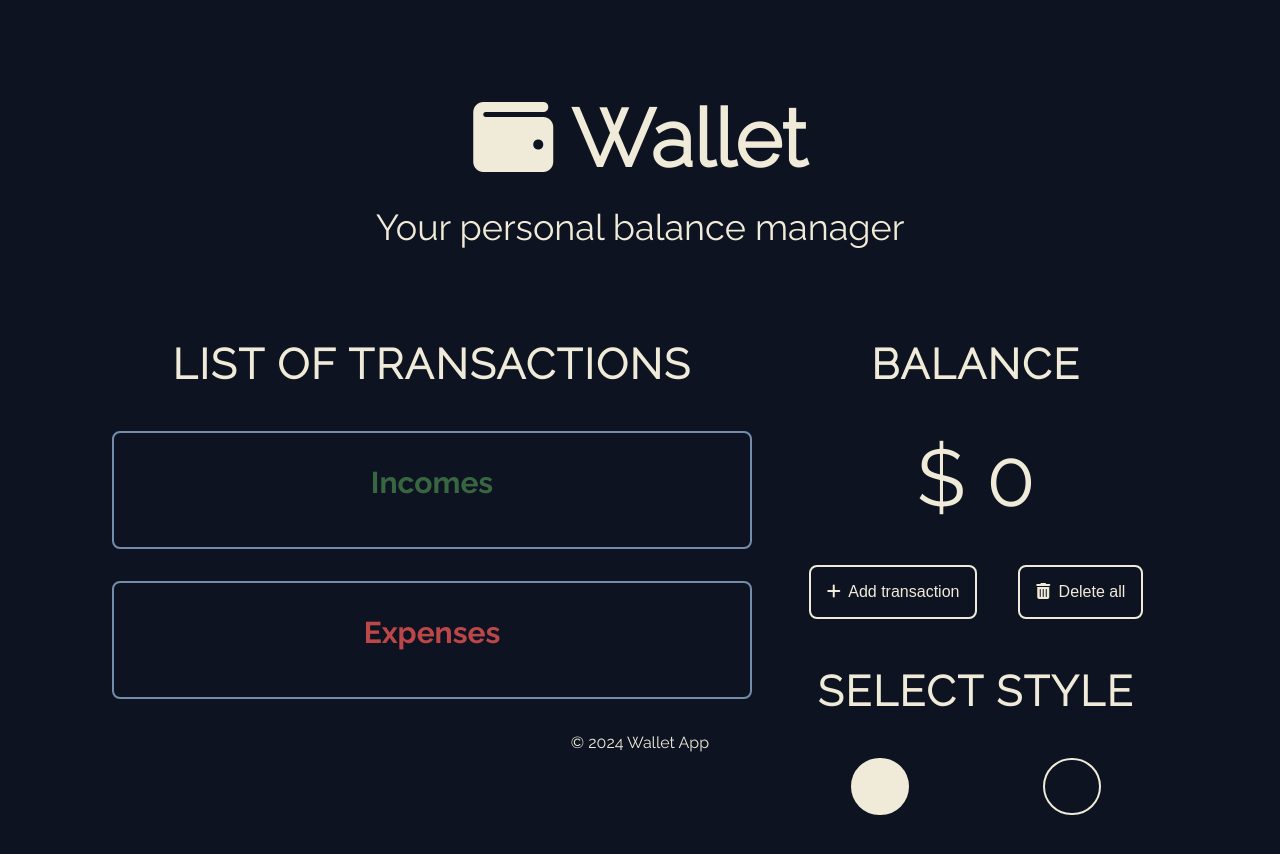
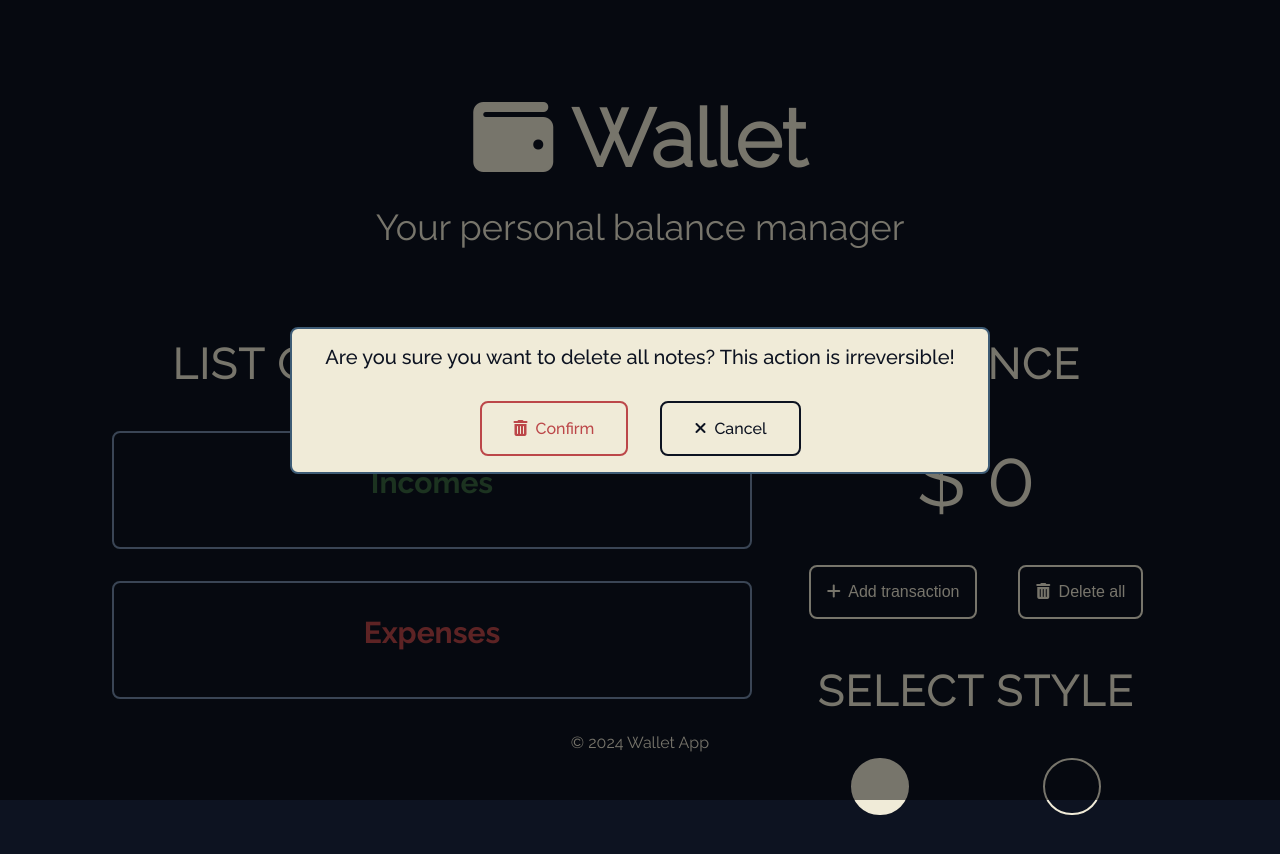
Before and after one commit to wojtekpirog/E-wallet_App_Sass_JavaScript_Responsive, a plain HTML site: page index.html in a window 1280 px wide. Drawn offline with Linux system fonts and the light colour scheme.

Commit message:
Create a modal with a question for confirmation

```diff
--- a/index.html
+++ b/index.html
@@ -164,6 +164,23 @@
     </div>
     <!-- Income amount -->
   </template>
+  <!-- Modal with confirmation message -->
+  <div class="confirmation-modal confirmation-modal__shadow">
+    <!-- Modal shadow -->
+    <div class="confirmation-modal__content">
+      <!-- Modal content -->
+      <p class="confirmation-modal__text">Are you sure you want to delete all notes? This action is irreversible!</p>
+      <!-- Modal buttons -->
+      <div class="confirmation-modal__buttons">
+        <button type="button" class="confirmation-modal__button confirmation-modal__button--confirm"><i class="fa-solid fa-trash-alt"></i> Confirm</button>
+        <button type="button" class="confirmation-modal__button confirmation-modal__button--cancel"><i class="fa-solid fa-xmark"></i> Cancel</button>
+      </div>
+      <!-- Modal buttons -->
+      <!-- Modal content -->
+    </div>
+    <!-- Modal shadow -->
+  </div>
+  <!-- Modal with confirmation message -->
   <!-- Transactions item template -->
   <script src="./js/script.js"></script>
 </body>
--- /dev/null
+++ b/scss/components/_confirmation-modal.scss
@@ -0,0 +1,79 @@
+@use "../utilities/" as utils;
+
+.confirmation-modal {
+  @include utils.flexLayout(column, center, center);
+  position: absolute;
+  top: 0;
+  left: 0;
+  width: 100%;
+  height: 100%;
+
+  &__shadow {
+    background-color: utils.$modalShadow;
+  }
+
+  &__content {
+    @include utils.flexLayout(column, center, center);
+    width: 90%;
+    max-width: 700px;
+    gap: 2em;
+    padding: 1em;
+    border-radius: 8px;
+    background-color: utils.$lightColor;
+    color: utils.$darkColor;
+    border: 2px solid utils.$secondColor;
+  }
+
+  &__text {
+    font-size: 2rem;
+    text-align: center;
+    font-family: var(--medium-font);
+  }
+
+  &__buttons {
+    @include utils.flexLayout(row, center, center);
+    gap: 2em;
+  }
+
+  &__button {
+    padding: 1em 2em;
+    border: 2px solid;
+    border-radius: 8px;
+    background: none;
+    color: utils.$darkColor;
+    font-size: 1.6rem;
+    font-family: var(--medium-font);
+    transition: background-color 300ms ease, color 300ms ease, border-color 300ms ease;
+    cursor: pointer;
+
+    i {
+      margin-right: .25em;
+    }
+
+    &:hover {
+      color: utils.$lightColor;
+    }
+
+    &:focus {
+      outline: none;
+      border-color: utils.$firstColor;
+    }
+
+    &--confirm {
+      border-color: utils.$redColor;
+      color: utils.$redColor;
+
+      &:hover {
+        border-color: utils.$redColor;
+        background-color: utils.$redColor;
+      }
+    }
+
+    &--cancel {
+      &:hover {
+        border-color: utils.$firstColor;
+        background-color: utils.$firstColor;
+      }
+    }
+  }
+}
--- a/scss/components/_index.scss
+++ b/scss/components/_index.scss
@@ -1,3 +1,4 @@
 @forward "./header";
 @forward "./main";
 @forward "./panel";
+@forward "./confirmation-modal";
--- a/scss/utilities/_colors.scss
+++ b/scss/utilities/_colors.scss
@@ -5,3 +5,4 @@ $secondColor: #3E5C76;
 $thirdColor: #1D2D44;
 $greenColor: #386641;
 $redColor: #bc4749;
+$modalShadow: rgba(0, 0, 0, 0.5);
```
Also changed, not shown: css/style.css, 1 other file.
